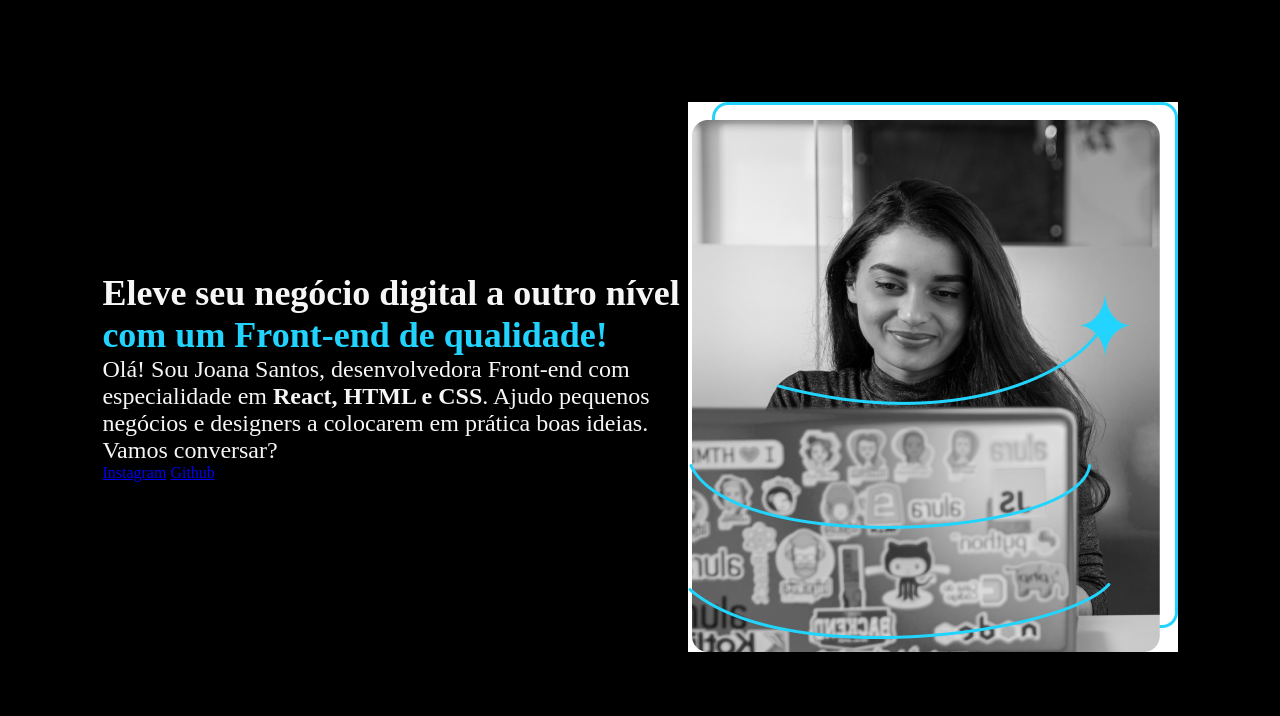
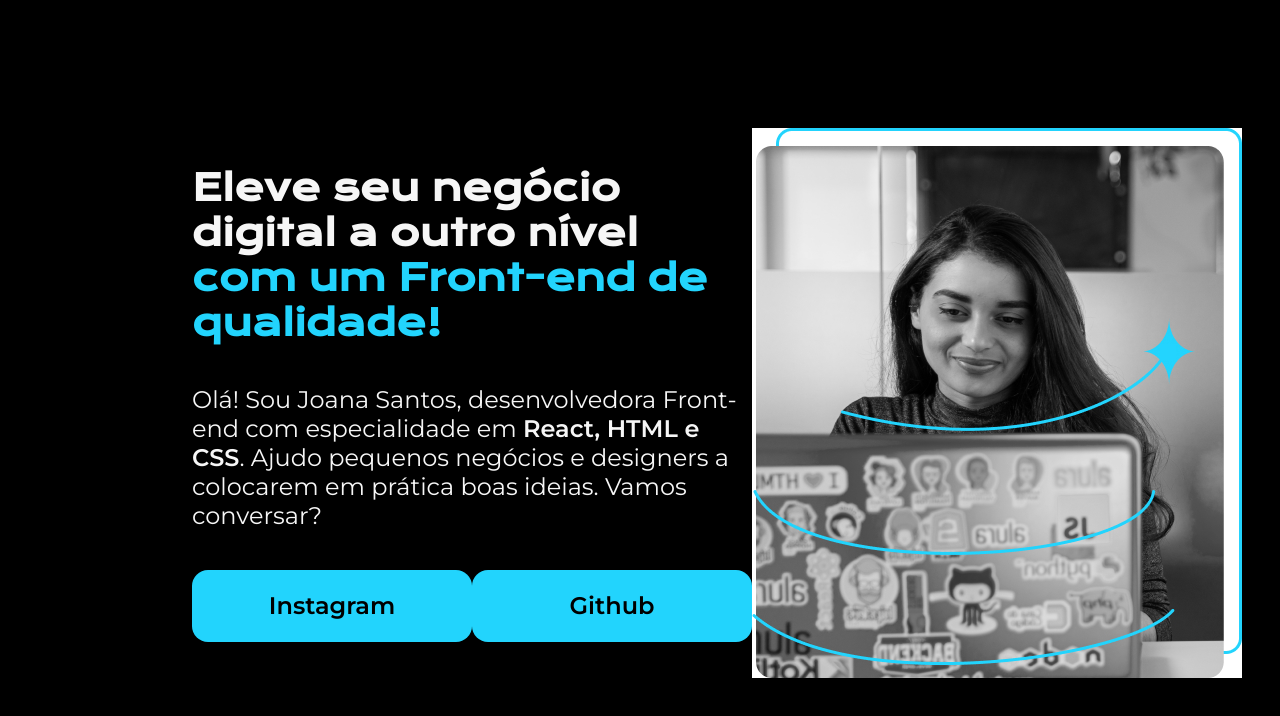
Before and after one commit to joaovarella/TreinoHTML-CSS-Basico, a plain HTML site: page index.html in a window 1280 px wide. Drawn offline with nearby package versions, Linux system fonts and the light colour scheme.

Commit message:
terceiro video

```diff
--- a/index.html
+++ b/index.html
@@ -13,8 +13,10 @@
             <section class="apresentacao__conteudo">
             <h1 class="apresentacao__conteudo__titulo">Eleve seu negócio digital a outro nível <strong class="titulo-destaque">com um Front-end de qualidade!</strong></h1>
             <p class="apresentacao__conteudo__texto">Olá! Sou Joana Santos, desenvolvedora Front-end com especialidade em <strong>React, HTML e CSS</strong>. Ajudo pequenos negócios e designers a colocarem em prática boas ideias. Vamos conversar?</p>
-            <a href="https://instagram.com">Instagram</a>
-            <a href="https://github.com/joaovarella">Github</a>
+            <div class="apresentacao__links">
+            <a class="apresentacao__links__link" href="https://instagram.com">Instagram</a>
+            <a class="apresentacao__links__link" href="https://github.com/joaovarella">Github</a>
+            </div>
             </section>
         <img src="Imagens/Imagem.jpg" alt="Foto da Joana Santos programando">
     </main>
--- a/style.css
+++ b/style.css
@@ -1,6 +1,9 @@
+@import url('https://fonts.googleapis.com/css2?family=Krona+One&family=Montserrat:wght@400;600&display=swap');
+
 *{
     margin: 0;
     padding: 0;
+
 }
 
 body{
@@ -18,7 +21,7 @@ body{
 
 
 .apresentacao{
-    margin: 8%;
+    margin: 10% 15%;
     display: flex;
     align-items: center;
     justify-content: space-between;
@@ -26,14 +29,35 @@ body{
 
 .apresentacao__conteudo{
     width: 615px;
-
+    display: flex;
+    flex-direction: column;
+    gap: 40px;
 }
 
 .apresentacao__conteudo__titulo{
     font-size: 36px;
-
+    font-family: 'Krona One', sans-serif;
 }
 
 .apresentacao__conteudo__texto{
     font-size: 24px;
+    font-family: 'Montserrat', sans-serif;
 }
+
+.apresentacao__links{
+    display: flex;
+    justify-content: space-between;
+}
+
+.apresentacao__links__link{
+    background-color: #22D4FD;
+    width: 280px;
+    padding: 21.5px 0;
+    text-align: center;
+    border-radius: 16px;
+    font-size: 24px;
+    font-weight: 600;
+    text-decoration: none;
+    color: black;
+    font-family: 'Montserrat', sans-serif;
+}
```
